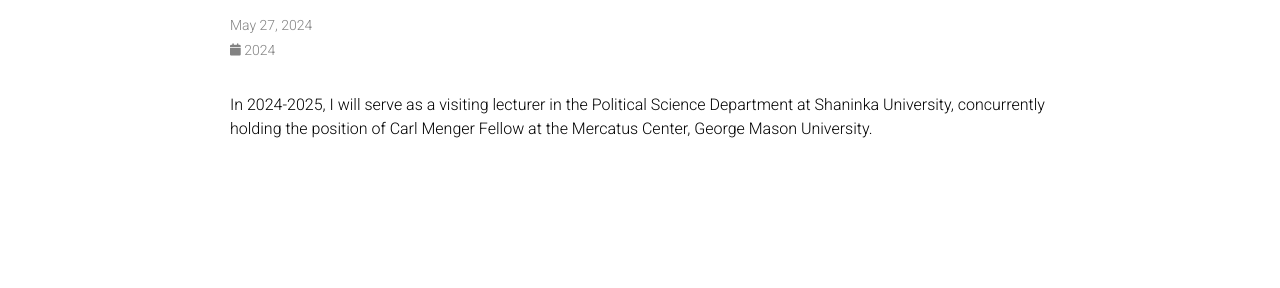
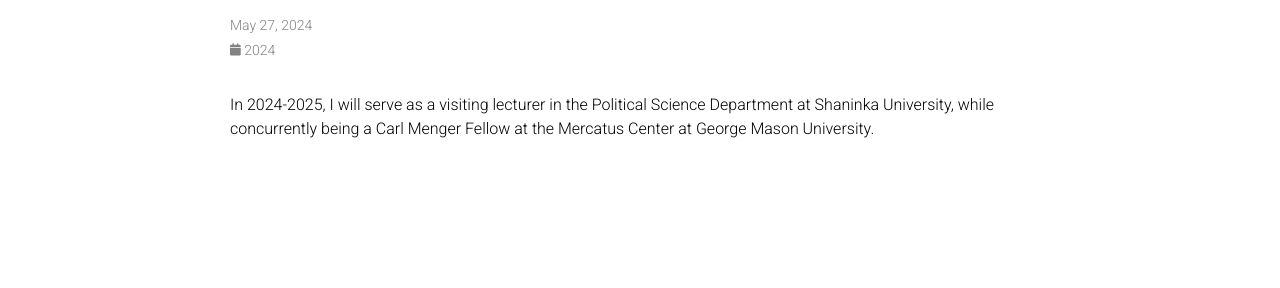
Before and after one commit to egorbronnikov/egorbronnikov.github.io, a Jekyll site: the page built from _news/announcement_2024-2025.md, in a window 1280 px wide. Shown: the part 146-434 px from the top of the page. Built offline with Jekyll 4.4.1, drawn with Linux system fonts in a browser that asks for light colours; comment, search, counter and statistics services are not loaded; a style sheet for code colours, icons or effects is not loaded.

Commit message:
Update announcement_2024-2025.md

```diff
--- a/_news/announcement_2024-2025.md
+++ b/_news/announcement_2024-2025.md
@@ -5,4 +5,6 @@
 related_posts: false
 ---
 
-In 2024-2025, I will serve as a visiting lecturer in the Political Science Department at Shaninka University, concurrently holding the position of Carl Menger Fellow at the Mercatus Center, George Mason University.
+In 2024-2025,
+I will serve as a visiting lecturer in the Political Science Department at Shaninka University,
+while concurrently being a Carl Menger Fellow at the Mercatus Center at George Mason University.
```
